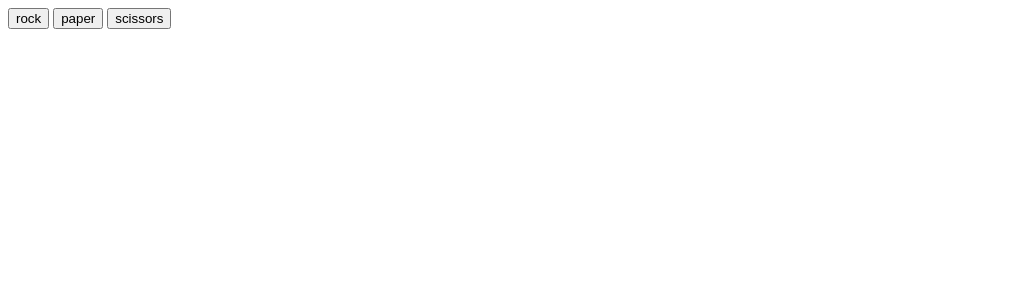
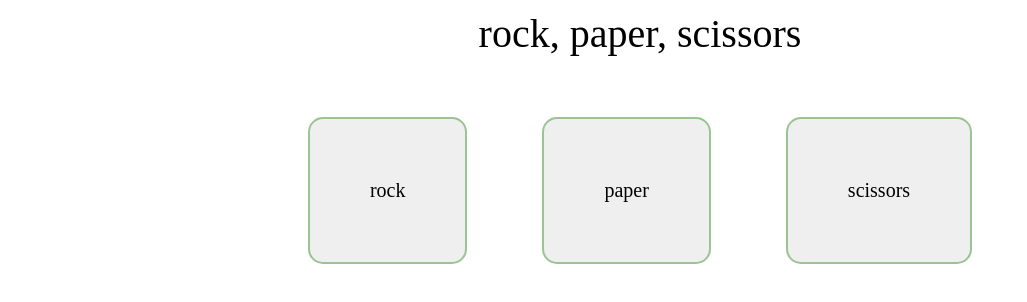
Before and after one commit to enochhh/Rock-Paper-Scissors, a plain HTML site: page index.html in a window 1280 px wide. Shown: the whole page, without its empty margins (0-1027 px from the left). Drawn offline with Linux system fonts and the light colour scheme.

Commit message:
Added some styling to the page

```diff
--- /dev/null
+++ b/index.css
@@ -0,0 +1,35 @@
+body {
+    margin: 0;
+    padding: 0;
+}
+
+#header {
+    font-family:'Times New Roman', Times, serif;
+    font-size: 40px;
+    font-weight: 500;
+    margin-top: 10px;
+    text-align: center;
+}
+
+#choices {
+    display: flex;
+    align-items: center;
+    justify-content: center;
+    gap: 75px;
+    margin: 60px 0px;
+}
+
+.btn {
+    padding: 60px 60px;
+    border-radius: 15px;
+    font-family:'Times New Roman', Times, serif;
+    font-size: 20px;
+    border: 2px solid rgb(155, 196, 146);
+}
+
+#resultsContainer {
+    margin: auto;
+    width: 50%;
+    text-align: center;
+    font-size: 22px;
+}
--- a/index.html
+++ b/index.html
@@ -4,13 +4,24 @@
     <meta charset="UTF-8">
     <meta http-equiv="X-UA-Compatible" content="IE=edge">
     <meta name="viewport" content="width=device-width, initial-scale=1.0">
-    <title>Document</title>
+    <title>minimalist rps</title>
+    <link rel="stylesheet" href="index.css">
     <script src="index.js" defer></script>
 </head>
 <body>
-    <button class="btn" id="rock">rock</button>
-    <button class="btn" id="paper">paper</button>
-    <button class="btn" id="scissors">scissors</button>
-    <div id="results"></div>
+    <div id="header">
+        rock, paper, scissors
+    </div>
+
+    <div id="choices">
+        <button class="btn" id="rock">rock</button>
+        <button class="btn" id="paper">paper</button>
+        <button class="btn" id="scissors">scissors</button>
+    </div>
+
+    <div id="resultsContainer">
+        <div id="results"></div>
+    </div>
+
 </body>
 </html>
```
